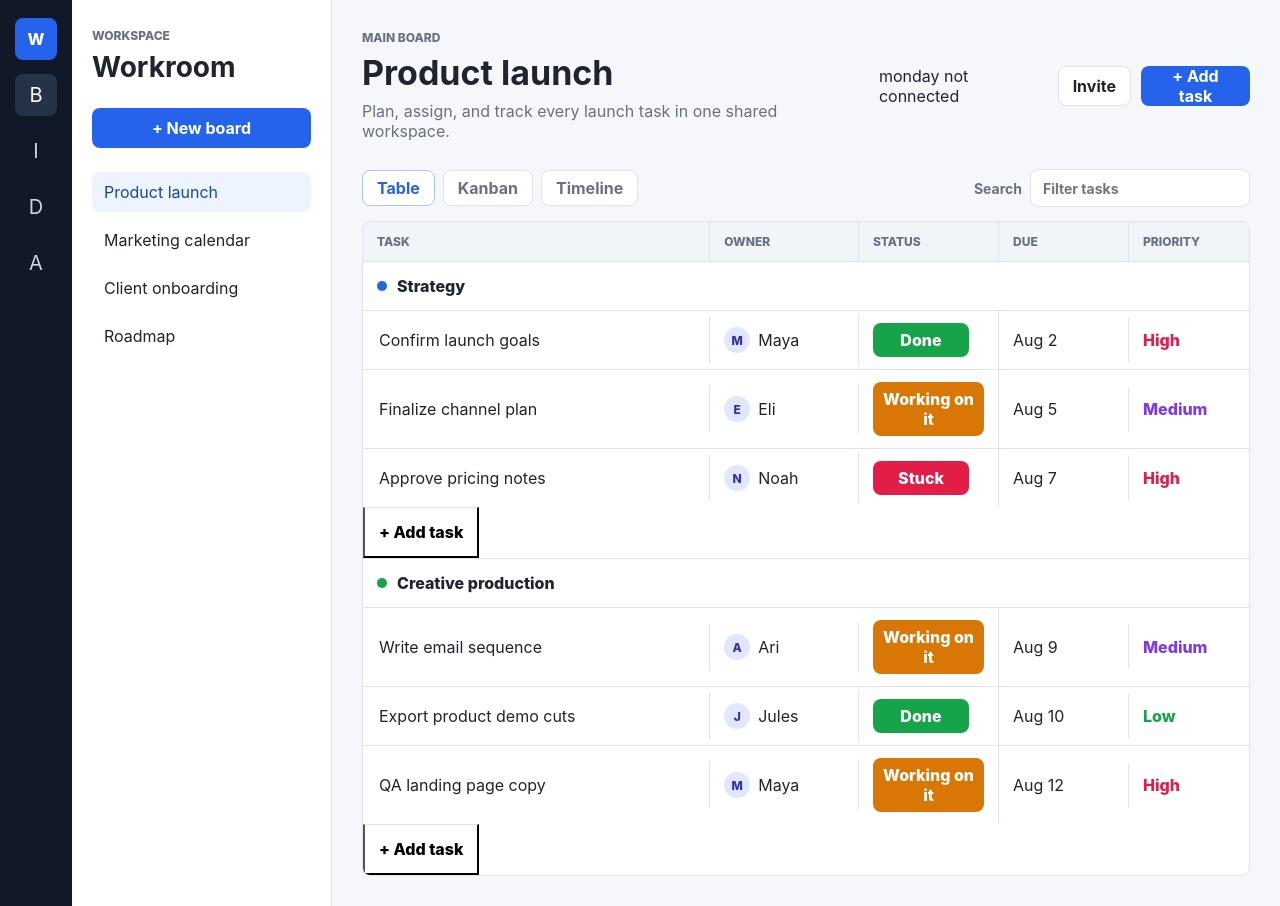
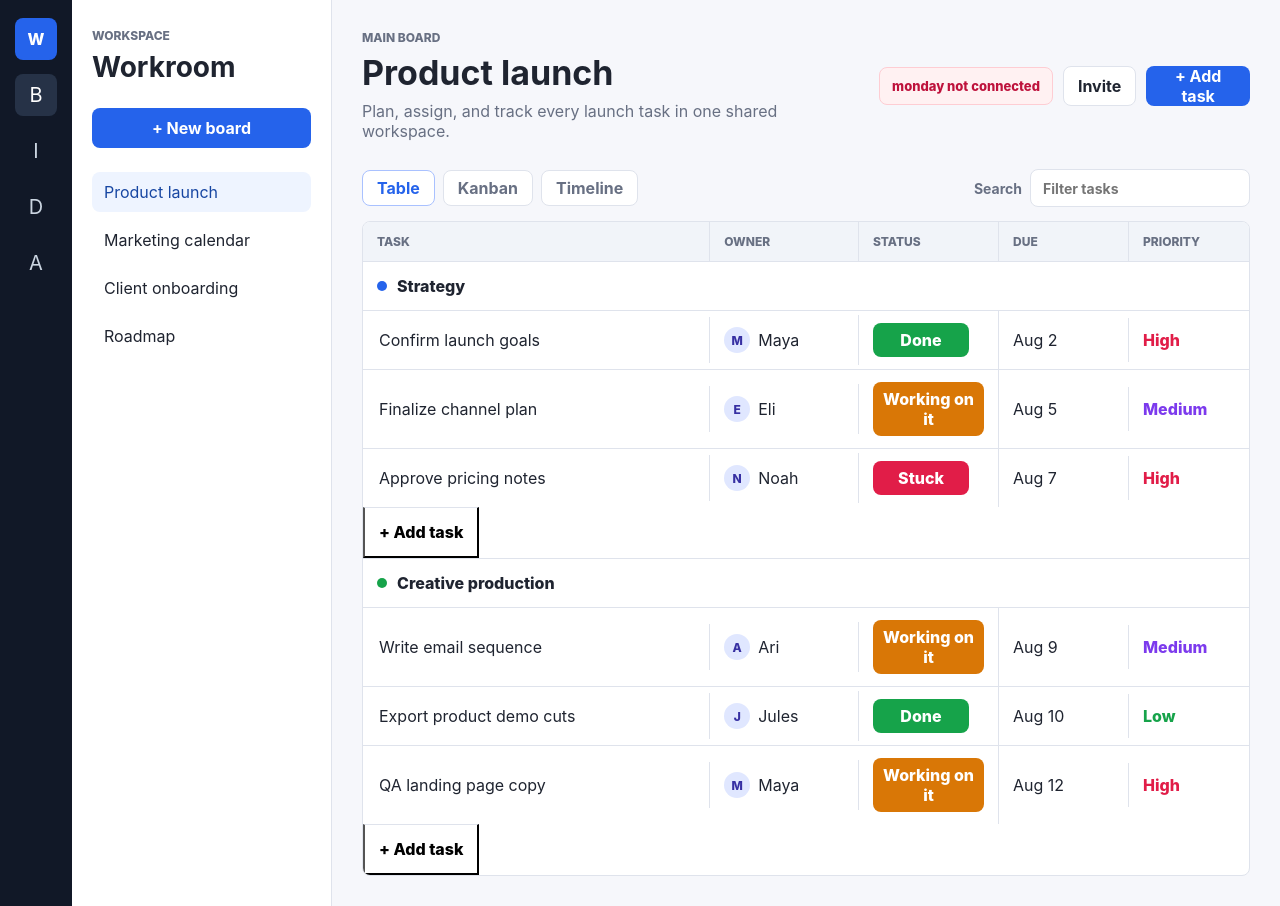
Before and after one commit to BrandDevGrp/Monday, a website: page index.html in a window 1280 px wide. Drawn offline with Linux system fonts and the light colour scheme; no server answers.

Commit message:
Style monday connection status

```diff
--- a/styles.css
+++ b/styles.css
@@ -169,8 +169,32 @@ h2 {
 }
 
 .header-actions {
+  align-items: center;
   display: flex;
   gap: 10px;
+}
+
+.connection-status {
+  border: 1px solid var(--line);
+  border-radius: 8px;
+  background: #fff;
+  color: var(--muted);
+  padding: 10px 12px;
+  font-size: 13px;
+  font-weight: 800;
+  white-space: nowrap;
+}
+
+.connection-status.connected {
+  border-color: #bbf7d0;
+  background: #f0fdf4;
+  color: #15803d;
+}
+
+.connection-status.error {
+  border-color: #fecdd3;
+  background: #fff1f2;
+  color: #be123c;
 }
 
 .toolbar {
```
